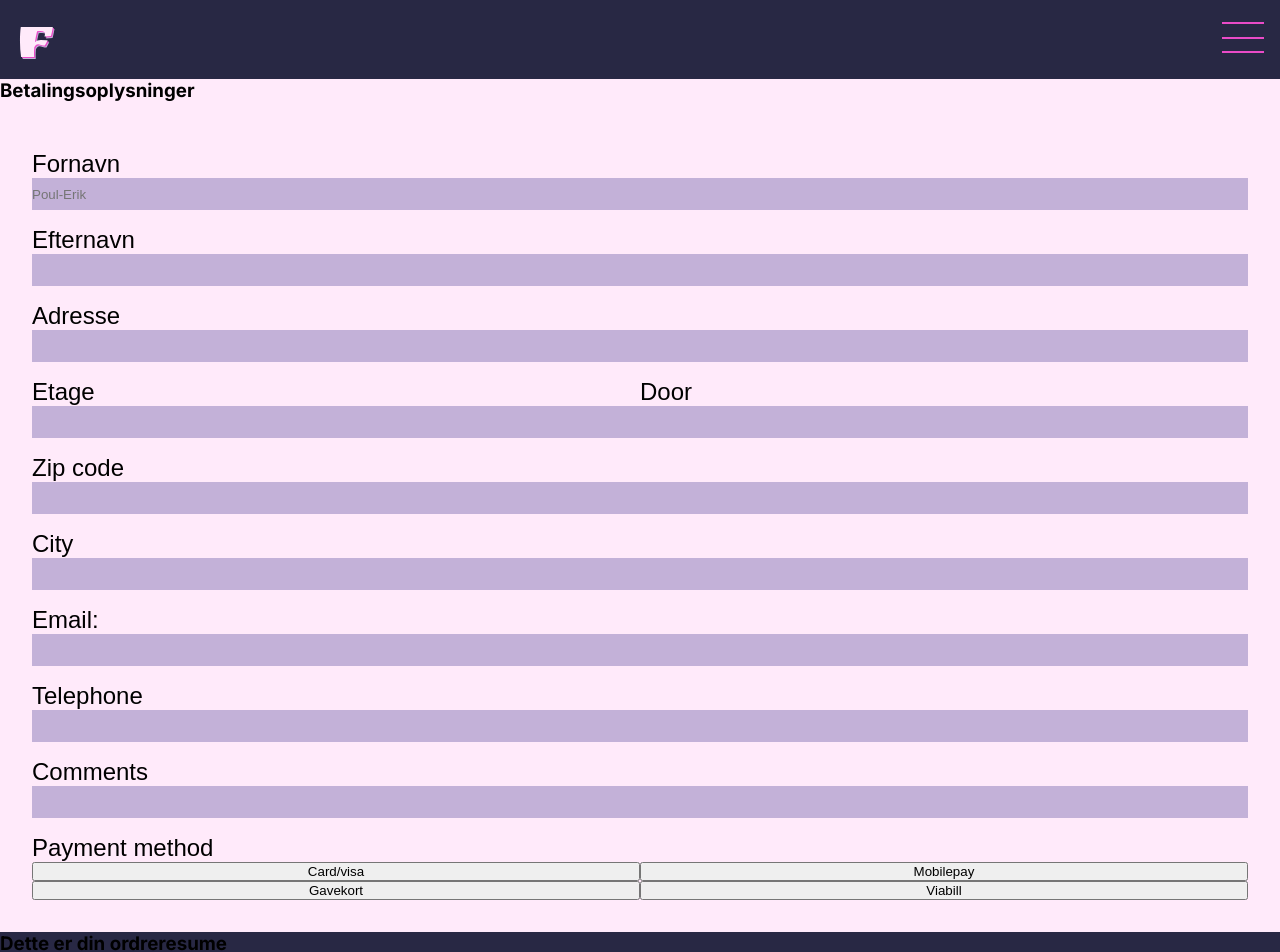
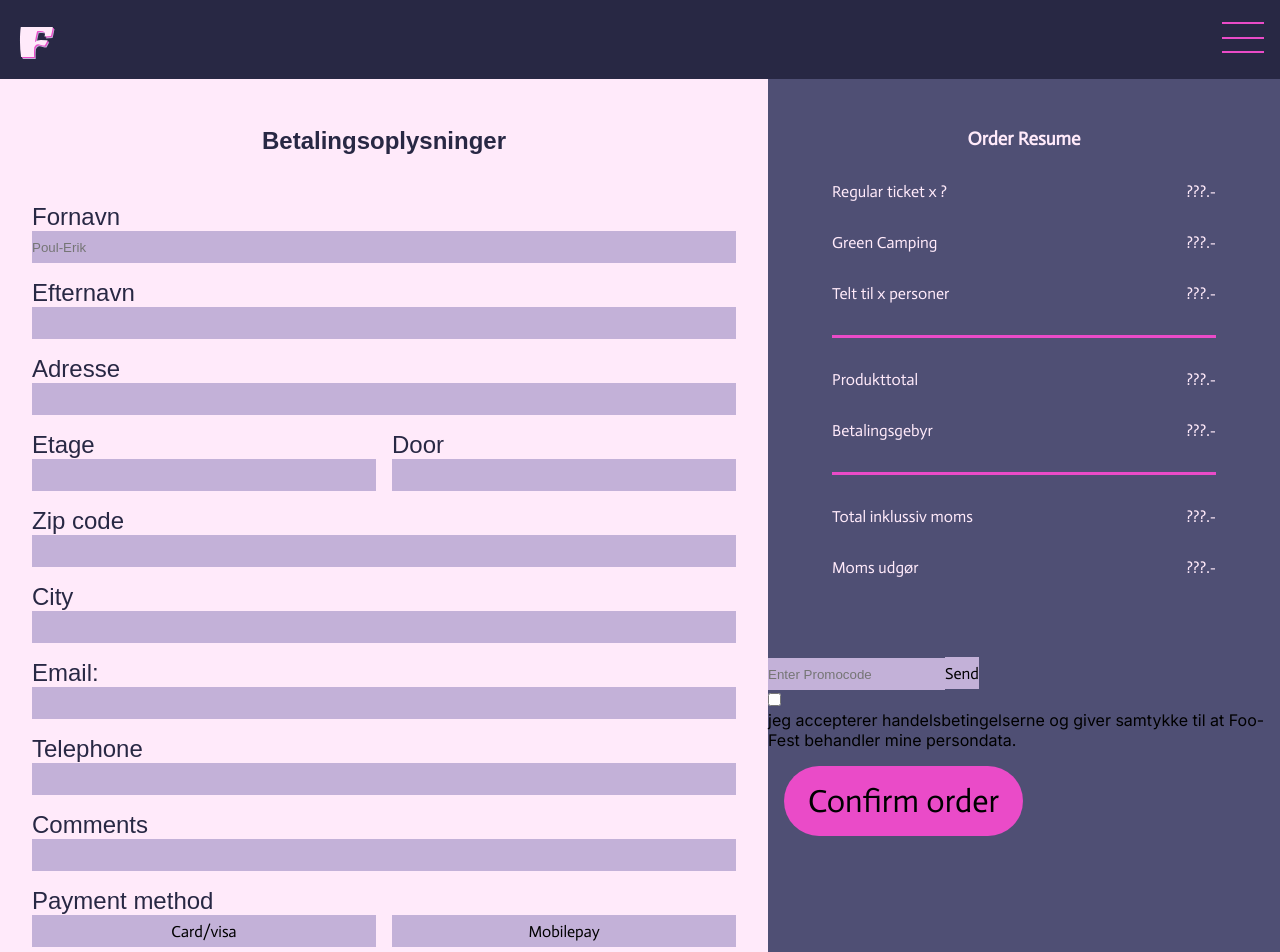
Before and after one commit to malt656c/foo_fest_app, a Next.js app: page /checkout in a window 1280 px wide. Shown: the top 952 px of the page. Built offline with nearby package versions, Linux system fonts and the light colour scheme; a web font is replaced by a local one.

Commit message:
checkout

```diff
--- a/components/Checkout.jsx
+++ b/components/Checkout.jsx
@@ -3,7 +3,7 @@ export default function Checkout() {
   return (
     <section className={styles.checkoutWrapper}>
       <div className={styles.checkoutOplysninger}>
-        <h1>Betalingsoplysninger</h1>
+        <h1 className={styles.checkoutH2}>Betalingsoplysninger</h1>
         <form className={styles.checkoutFormGrid}>
           <label className={styles.checkoutLabel} for="firstName">
             Fornavn
@@ -64,15 +64,62 @@ export default function Checkout() {
             Payment method
           </label>
           <div className={styles.checkoutButtonGrid}>
-            <button>Card/visa</button>
-            <button>Mobilepay</button>
-            <button>Gavekort</button>
-            <button>Viabill</button>
+            <button className={styles.checkoutBetalingsButton}>Card/visa</button>
+            <button className={styles.checkoutBetalingsButton}>Mobilepay</button>
+            <button className={styles.checkoutBetalingsButton}>Gavekort</button>
+            <button className={styles.checkoutBetalingsButton}>Viabill</button>
           </div>
         </form>
       </div>
-      <div>
-        <h1>Dette er din ordreresume</h1>
+      <div className={styles.checkoutOrderWrapper}>
+        <div className={styles.checkoutOrdreResume}>
+          <h3 className={styles.checkoutH3}>Order Resume</h3>
+          <div className={styles.checkoutOrdreResumeFlex}>
+            <p>Regular ticket x ? </p>
+            <p>???.-</p>
+          </div>
+          <div className={styles.checkoutOrdreResumeFlex}>
+            <p>Green Camping</p>
+            <p>???.-</p>
+          </div>
+          <div className={styles.checkoutOrdreResumeFlex}>
+            <p>Telt til x personer</p>
+            <p>???.-</p>
+          </div>
+          <div className={styles.checkoutLine}></div>
+
+          <div className={styles.checkoutOrdreResumeFlex}>
+            <p>Produkttotal</p>
+            <p>???.-</p>
+          </div>
+          <div className={styles.checkoutOrdreResumeFlex}>
+            <p>Betalingsgebyr</p>
+            <p>???.-</p>
+          </div>
+
+          <div className={styles.checkoutLine}></div>
+          <div className={styles.checkoutOrdreResumeFlex}>
+            <p>Total inklussiv moms</p>
+            <p>???.-</p>
+          </div>
+          <div className={styles.checkoutOrdreResumeFlex}>
+            <p>Moms udgør</p>
+            <p>???.-</p>
+          </div>
+        </div>
+        <div>
+          <div>
+            <input className={styles.checkoutInput} type="text" placeholder="Enter Promocode" />
+            <button className={styles.checkoutBetalingsButton}>Send</button>
+          </div>
+          <div>
+            <input type="checkbox" id="myCheckbox" name="myCheckbox" />
+            <p>jeg accepterer handelsbetingelserne og giver samtykke til at Foo-Fest behandler mine persondata.</p>
+          </div>
+          <div>
+            <button className={styles.checkoutConfirmButton}>Confirm order</button>
+          </div>
+        </div>
       </div>
     </section>
   );
--- a/components/Checkout.module.css
+++ b/components/Checkout.module.css
@@ -1,5 +1,13 @@
 .checkoutOplysninger {
   background-color: var(--primary_light);
+  color: var(--primary_dark);
+}
+
+.checkoutH2 {
+  font-family: var(--heading_font);
+  text-align: center;
+  font-size: 1.5rem;
+  padding-top: 3rem;
 }
 
 .checkoutFormGrid {
@@ -22,6 +30,7 @@
 .checkoutEtage {
   display: grid;
   grid-template-columns: 1fr 1fr;
+  gap: 1rem;
 }
 
 .checkoutDoor {
@@ -31,4 +40,73 @@
 .checkoutButtonGrid {
   display: grid;
   grid-template-columns: 1fr 1fr;
+  gap: 1rem;
 }
+
+.checkoutBetalingsButton {
+  border: none;
+  background-color: var(--secondary_light);
+  height: 2rem;
+  font-family: var(--text_font);
+  font-size: 1rem;
+}
+
+.checkoutOrderWrapper {
+  background-color: var(--primary_dark);
+}
+
+.checkoutOrdreResume {
+  background-color: var(--secondary_dark);
+  margin: 2rem;
+  color: var(--primary_light);
+  font-family: var(--text_font);
+  padding-bottom: 1rem;
+  padding-top: 1rem;
+}
+
+.checkoutH3 {
+  text-align: center;
+}
+
+.checkoutOrdreResumeFlex {
+  display: flex;
+  justify-content: space-between;
+  margin: 2rem;
+}
+
+.checkoutLine {
+  border-top: solid var(--accent_pink);
+  margin: 1rem 2rem 1rem 2rem;
+}
+
+.checkoutConfirmButton {
+  background-color: var(--accent_pink);
+  border: none;
+  border-radius: 50px;
+  font-family: var(--text_font);
+  font-size: 2rem;
+  padding: 1rem 1.5rem 1rem 1.5rem;
+  margin: 1rem;
+}
+
+.checkoutConfirmButton:hover {
+  background-color: var(--accent_red);
+}
+
+@media (min-width: 768px) {
+  .checkoutWrapper {
+    display: grid;
+    grid-template-columns: 1fr 1fr;
+  }
+
+  .checkoutOrderWrapper {
+    background-color: var(--secondary_dark);
+  }
+}
+
+@media (min-width: 992px) {
+  .checkoutWrapper {
+    display: grid;
+    grid-template-columns: 3fr 2fr;
+  }
+}
```
